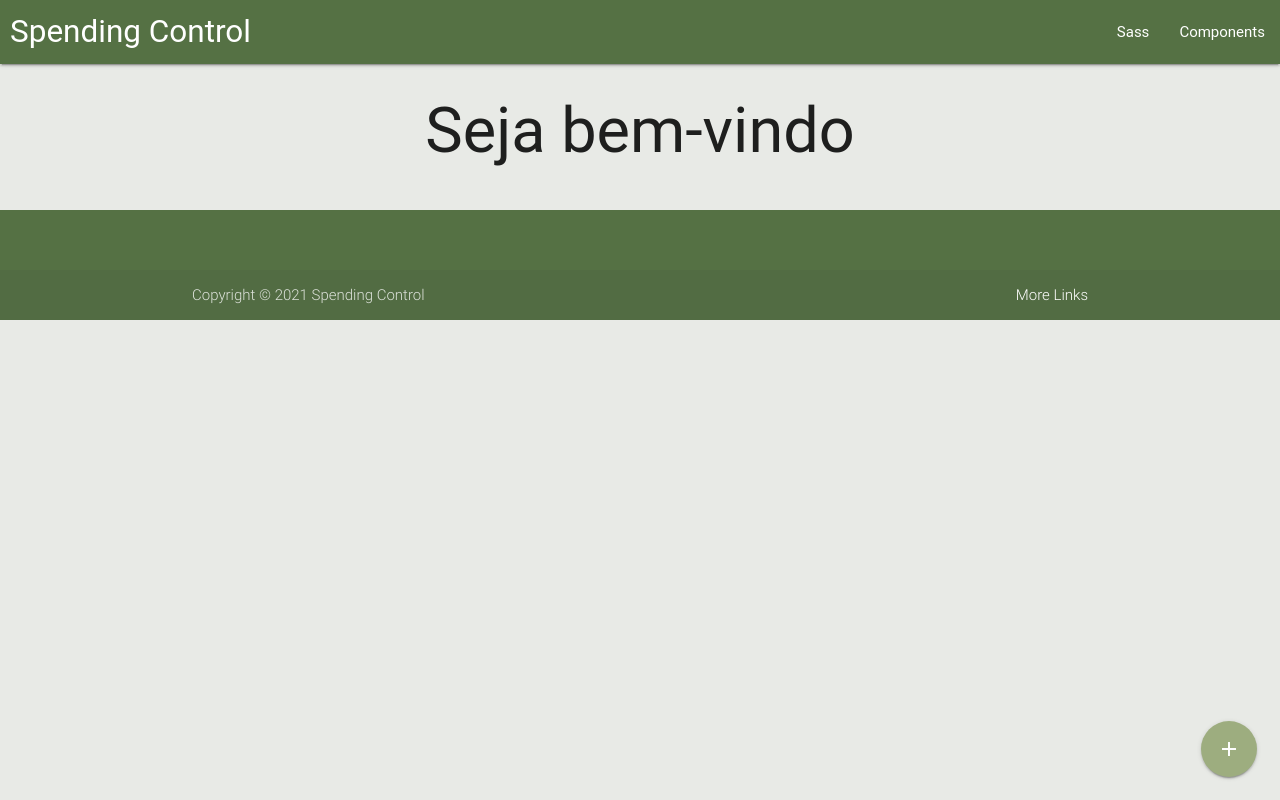
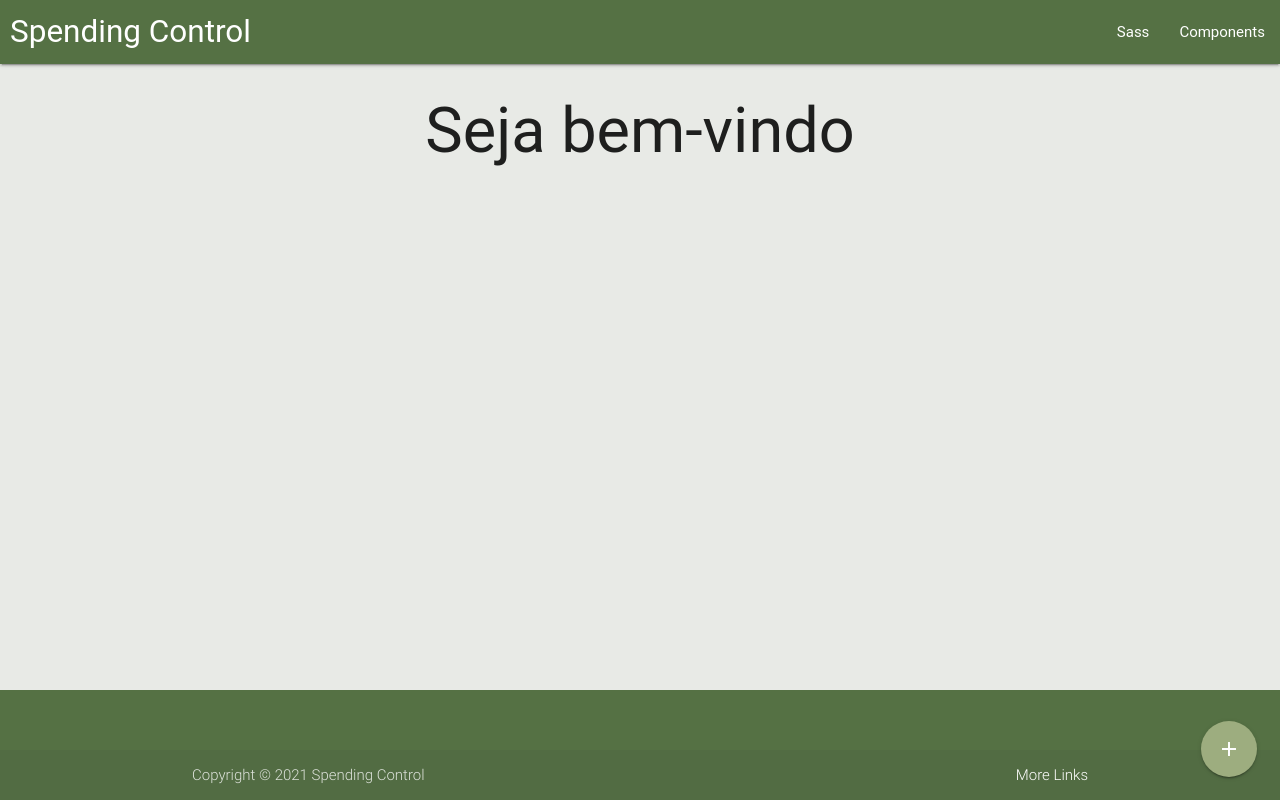
Before and after one commit to LucasSantus/django-spending, a Django app: page / in a window 1280 px wide. Run offline with Django 3.2, Linux system fonts and the light colour scheme; data that the repository does not hold is empty; some libraries are stand-ins or nearby versions; some web fonts are replaced.

Commit message:
modificando footer

```diff
--- a/static/css/styles.css
+++ b/static/css/styles.css
@@ -1,6 +1,12 @@
-body{
+body {
     background-color: #e8eae6;
-    margin: 0;
+    display: flex;
+    min-height: 100vh;
+    flex-direction: column;
+}
+
+main {
+    flex: 1 0 auto;
 }
 
 .nav-wrapper{
```
